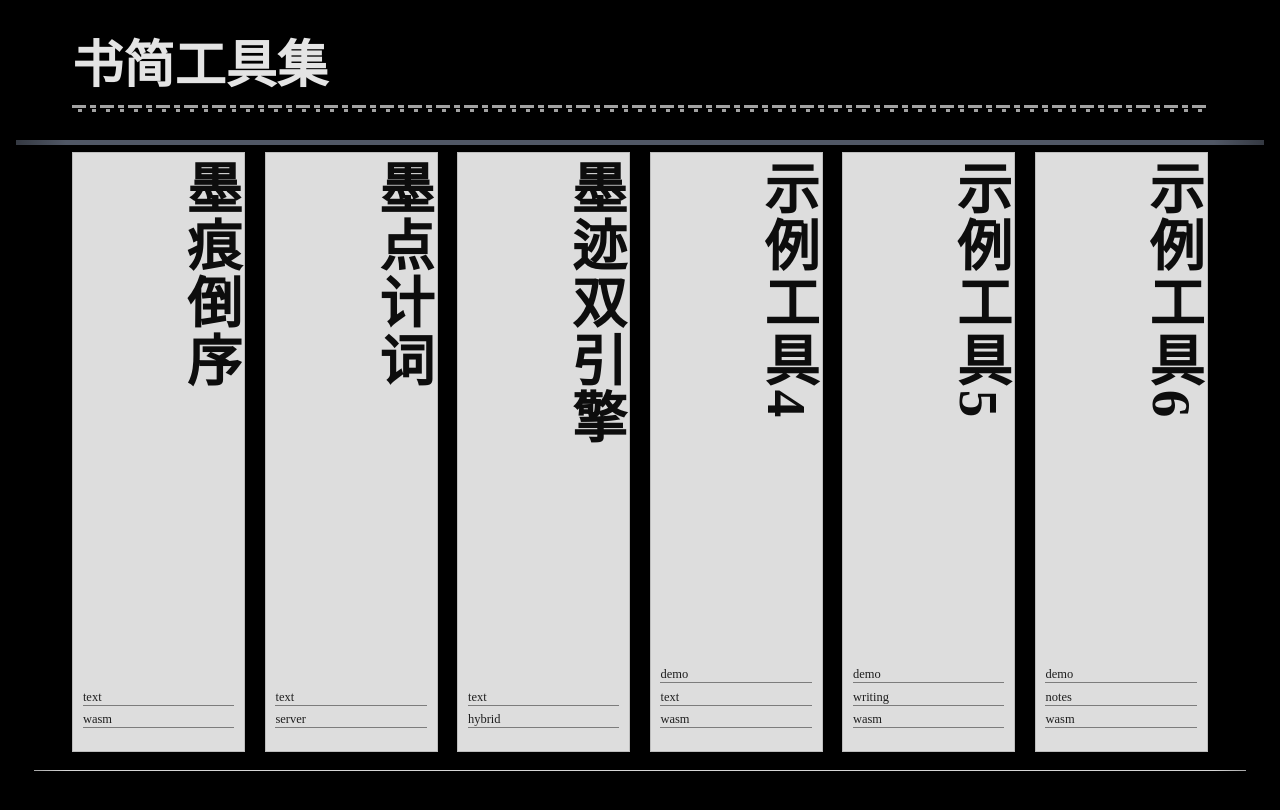
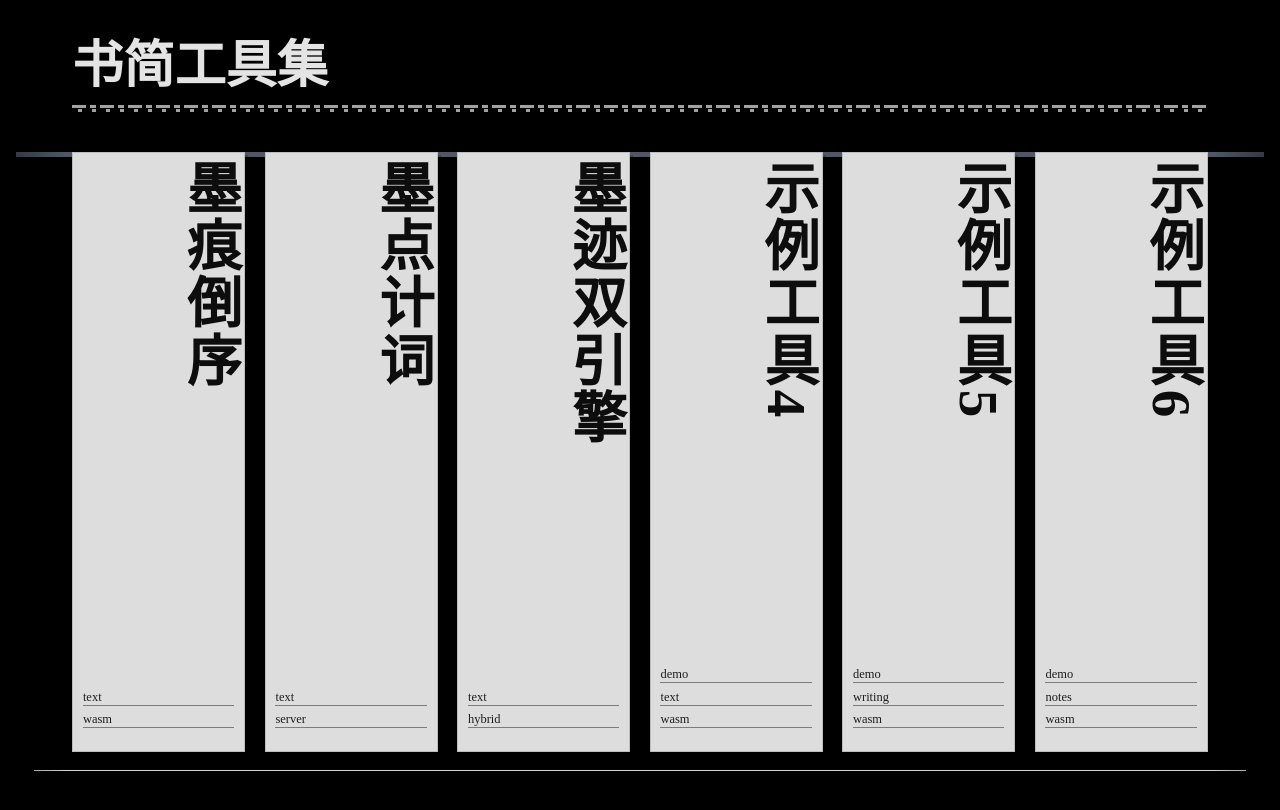
Before and after one commit to Heersin/PublicToolbox, a React (Vite) app in the folder apps/tools-web/: page / in a window 1280 px wide. Shown: the top 810 px of the page. Built offline with nearby package versions, Linux system fonts and the light colour scheme.

Commit message:
fix(ui): lower rope line to intersect strip tops

```diff
--- a/apps/tools-web/src/index.css
+++ b/apps/tools-web/src/index.css
@@ -90,7 +90,7 @@ a {
   position: absolute;
   left: 0;
   right: 0;
-  top: 0.45rem;
+  top: 1.18rem;
   height: 5px;
   background: #596170;
   opacity: 0.9;
```
